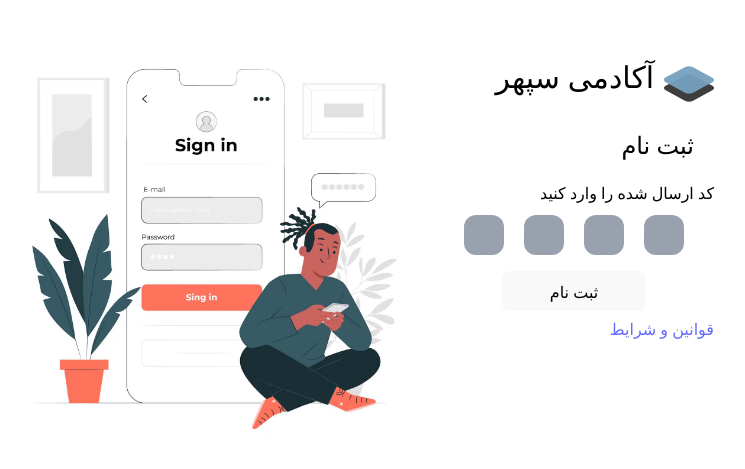
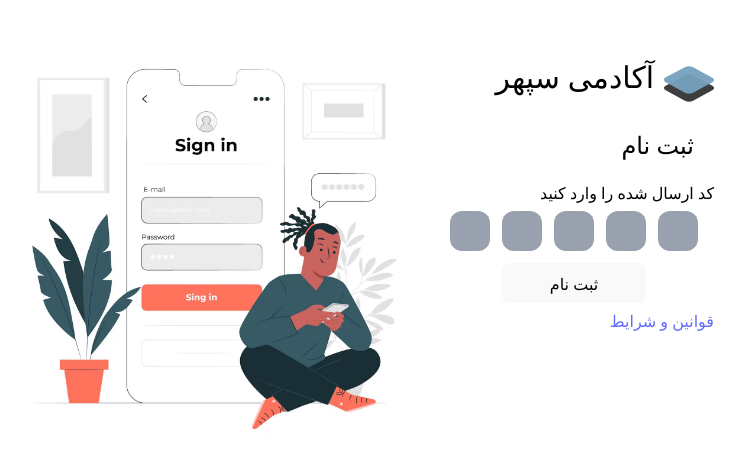
Before and after one commit to academy-react-winter1403/reactiverse, a React (Vite) app: page /register/verify in a window 1280 px wide. Shown: the part 157-626 px from the top of the page, without its empty margins (270-1015 px from the left). Built offline with nearby package versions, Linux system fonts and the light colour scheme.

Commit message:
loginPage is working

```diff
--- a/src/components/LoginForm/verify/registerVerify/index.jsx
+++ b/src/components/LoginForm/verify/registerVerify/index.jsx
@@ -13,6 +13,7 @@ const RegisterVerify = () => {
     code2: yup.number().required(),
     code3: yup.number().required(),
     code4: yup.number().required(),
+    code5: yup.number().required(),
   })
 
   const OnSubmit = () => {
@@ -20,7 +21,7 @@ const RegisterVerify = () => {
   }
 
   useEffect(() => {
-      alert("Code: 1234")
+      alert("Code: 12345")
   },[])
 
 
@@ -31,7 +32,7 @@ const RegisterVerify = () => {
         </div>
         <div className='right'>
         <Formik
-        initialValues={{code1:"",code2:"",code3:"",code4:"",}}
+        initialValues={{code1:"",code2:"",code3:"",code4:"",code:""}}
         onSubmit={OnSubmit}
         validationSchema={validation}
         >
@@ -41,10 +42,11 @@ const RegisterVerify = () => {
             <h3 className='font-medium text-2xl m-5'>ثبت نام</h3>
               <p>کد ارسال شده را وارد کنید</p>
               <div  className='text-center'>
-                <Field className="w-10 h-10 p-2.5 text-black m-2.5 bg-gray-400 rounded-xl text-center outline-0" name="code1" maxLength="1" type="text" />
-                <Field className="w-10 h-10 p-2.5 text-black m-2.5 bg-gray-400 rounded-xl text-center outline-0" name="code2"  maxLength="1" type="text" />
-                <Field className="w-10 h-10 p-2.5 text-black m-2.5 bg-gray-400 rounded-xl text-center outline-0" name="code3"  maxLength="1" type="text" />
-                <Field className="w-10 h-10 p-2.5 text-black m-2.5 bg-gray-400 rounded-xl text-center outline-0" name="code4"  maxLength="1" type="text" />
+                <Field className="w-10 h-10 p-2.5 text-black m-1.5 bg-gray-400 rounded-xl text-center outline-0" name="code1" maxLength="1" type="text" />
+                <Field className="w-10 h-10 p-2.5 text-black m-1.5 bg-gray-400 rounded-xl text-center outline-0" name="code2"  maxLength="1" type="text" />
+                <Field className="w-10 h-10 p-2.5 text-black m-1.5 bg-gray-400 rounded-xl text-center outline-0" name="code3"  maxLength="1" type="text" />
+                <Field className="w-10 h-10 p-2.5 text-black m-1.5 bg-gray-400 rounded-xl text-center outline-0" name="code4"  maxLength="1" type="text" />
+                <Field className="w-10 h-10 p-2.5 text-black m-1.5 bg-gray-400 rounded-xl text-center outline-0" name="code5"  maxLength="1" type="text" />
               </div>
               <button className="text-black w-36 h-10 block my-1.5 mx-auto rounded-2xl bg-blue-500 font-medium text-2xl" type='submit'>ثبت نام</button>
             <a href='#'>قوانین و شرایط</a>
```
